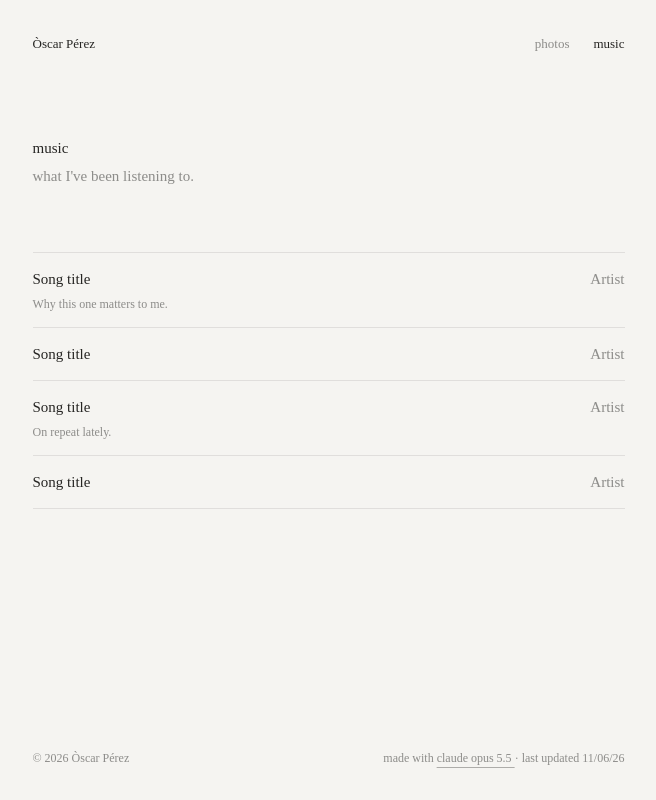
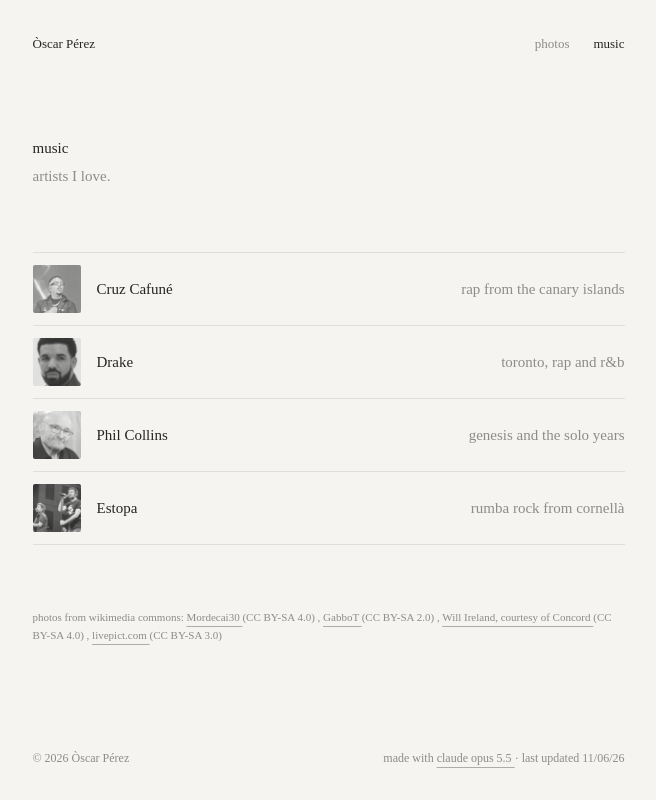
Before and after one commit to Ooscaar/whoami, an Astro site: page /music in a window 1280 px wide. Shown: the whole page, without its empty margins (304-960 px from the left). Built offline with nearby package versions, Linux system fonts and the light colour scheme; Astro itself is replaced by a stand-in of ours.

Commit message:
Music page: Cruz Cafuné, Drake, Phil Collins and Estopa with photos
Square face crops from Wikimedia Commons (CC BY-SA), grayscale until
hovered like the home portrait, with credits at the bottom.

Co-Authored-By: Claude Opus 5.5 <noreply@anthropic.com>

```diff
--- a/src/data/music.ts
+++ b/src/data/music.ts
@@ -1,16 +1,59 @@
-export interface Track {
-  title: string;
-  artist: string;
-  /** Spotify, YouTube, Bandcamp… anything. Optional. */
-  href?: string;
-  /** A short line about why you like it. Optional. */
-  note?: string;
+import type { ImageMetadata } from "astro";
+
+import cruzCafune from "../assets/music/cruz-cafune.jpg";
+import drake from "../assets/music/drake.jpg";
+import philCollins from "../assets/music/phil-collins.jpg";
+import estopa from "../assets/music/estopa.jpg";
+
+export interface Artist {
+  name: string;
+  /** A short line about them. */
+  note: string;
+  image: ImageMetadata;
+  /** Photo credit — the images are CC BY-SA from Wikimedia Commons, so they need attribution. */
+  credit: { author: string; license: string; href: string };
 }
 
-// To add a song: add an entry here. Newest first.
-export const tracks: Track[] = [
-  { title: "Song title", artist: "Artist", note: "Why this one matters to me." },
-  { title: "Song title", artist: "Artist" },
-  { title: "Song title", artist: "Artist", note: "On repeat lately." },
-  { title: "Song title", artist: "Artist" },
+// To add an artist: drop a square photo in src/assets/music, import it above, and add an entry here.
+export const artists: Artist[] = [
+  {
+    name: "Cruz Cafuné",
+    note: "rap from the canary islands",
+    image: cruzCafune,
+    credit: {
+      author: "Mordecai30",
+      license: "CC BY-SA 4.0",
+      href: "https://commons.wikimedia.org/wiki/File:CruzCafun%C3%A9_Cru%C3%AFlla2023.jpg",
+    },
+  },
+  {
+    name: "Drake",
+    note: "toronto, rap and r&b",
+    image: drake,
+    credit: {
+      author: "GabboT",
+      license: "CC BY-SA 2.0",
+      href: "https://commons.wikimedia.org/wiki/File:Drake_at_The_Carter_Effect_2017_(36818935200)_(cropped).jpg",
+    },
+  },
+  {
+    name: "Phil Collins",
+    note: "genesis and the solo years",
+    image: philCollins,
+    credit: {
+      author: "Will Ireland, courtesy of Concord",
+      license: "CC BY-SA 4.0",
+      href: "https://commons.wikimedia.org/wiki/File:Phil_Collins,_2025_for_%22Eras%22_(cropped).jpg",
+    },
+  },
+  {
+    name: "Estopa",
+    note: "rumba rock from cornellà",
+    image: estopa,
+    credit: {
+      author: "livepict.com",
+      license: "CC BY-SA 3.0",
+      href: "https://commons.wikimedia.org/wiki/File:Estopa_2008.06.13_007.jpg",
+    },
+  },
 ];
--- a/src/pages/music.astro
+++ b/src/pages/music.astro
@@ -1,33 +1,49 @@
 ---
+import { Image } from "astro:assets";
 import Layout from "../layouts/Layout.astro";
-import { tracks } from "../data/music";
+import { artists } from "../data/music";
 ---
 
-<Layout title="Music — Òscar Pérez" description="Music Òscar Pérez is listening to">
+<Layout title="Music — Òscar Pérez" description="Music Òscar Pérez loves">
   <header>
     <h1>music</h1>
-    <p class="muted">what I've been listening to.</p>
+    <p class="muted">artists I love.</p>
   </header>
 
-  <ol>
+  <ul>
     {
-      tracks.map((track) => (
+      artists.map((artist) => (
         <li>
-          <div class="row">
-            {track.href ? (
-              <a href={track.href} target="_blank" rel="noopener noreferrer">
-                {track.title}
-              </a>
-            ) : (
-              <span>{track.title}</span>
-            )}
-            <span class="muted">{track.artist}</span>
+          <Image
+            src={artist.image}
+            alt={artist.name}
+            width={48}
+            height={48}
+            densities={[1, 2, 3]}
+          />
+          <div class="text">
+            <span>{artist.name}</span>
+            <span class="muted">{artist.note}</span>
           </div>
-          {track.note && <p class="note muted">{track.note}</p>}
         </li>
       ))
     }
-  </ol>
+  </ul>
+
+  <p class="credits muted">
+    photos from wikimedia commons:{" "}
+    {
+      artists.map((artist, i) => (
+        <span>
+          {i > 0 && ", "}
+          <a href={artist.credit.href} target="_blank" rel="noopener noreferrer">
+            {artist.credit.author}
+          </a>{" "}
+          ({artist.credit.license})
+        </span>
+      ))
+    }
+  </p>
 </Layout>
 
 <style>
@@ -37,14 +53,17 @@ import { tracks } from "../data/music";
     gap: 0.25rem;
   }
 
-  ol {
+  ul {
     margin: 0;
     padding: 0;
     list-style: none;
   }
 
   li {
-    padding: 0.875rem 0;
+    display: flex;
+    align-items: center;
+    gap: 1rem;
+    padding: 0.75rem 0;
     border-top: 1px solid color-mix(in srgb, var(--foreground-color) 10%, transparent);
   }
 
@@ -52,16 +71,42 @@ import { tracks } from "../data/music";
     border-bottom: 1px solid color-mix(in srgb, var(--foreground-color) 10%, transparent);
   }
 
-  .row {
+  /* Same treatment as the home portrait: black and white until hovered or tapped. */
+  li img {
+    flex: none;
+    width: 48px;
+    height: 48px;
+    border-radius: 2px;
+    filter: grayscale(1);
+    opacity: 0.8;
+    transition:
+      filter 500ms ease,
+      opacity 500ms ease;
+  }
+
+  li:hover img,
+  li:active img {
+    filter: none;
+    opacity: 1;
+  }
+
+  .text {
+    flex: 1;
     display: flex;
     justify-content: space-between;
     align-items: baseline;
     gap: 1rem;
   }
 
-  .note {
-    margin-top: 0.25rem;
-    font-size: 12px;
-    line-height: 1.5;
+  .credits {
+    font-size: 11px;
+    line-height: 1.6;
+  }
+
+  @media (max-width: 480px) {
+    .text {
+      flex-direction: column;
+      gap: 0;
+    }
   }
 </style>
```
Also changed, not shown: src/assets/music/cruz-cafune.jpg (added), src/assets/music/drake.jpg (added), src/assets/music/estopa.jpg (added), src/assets/music/phil-collins.jpg (added).
